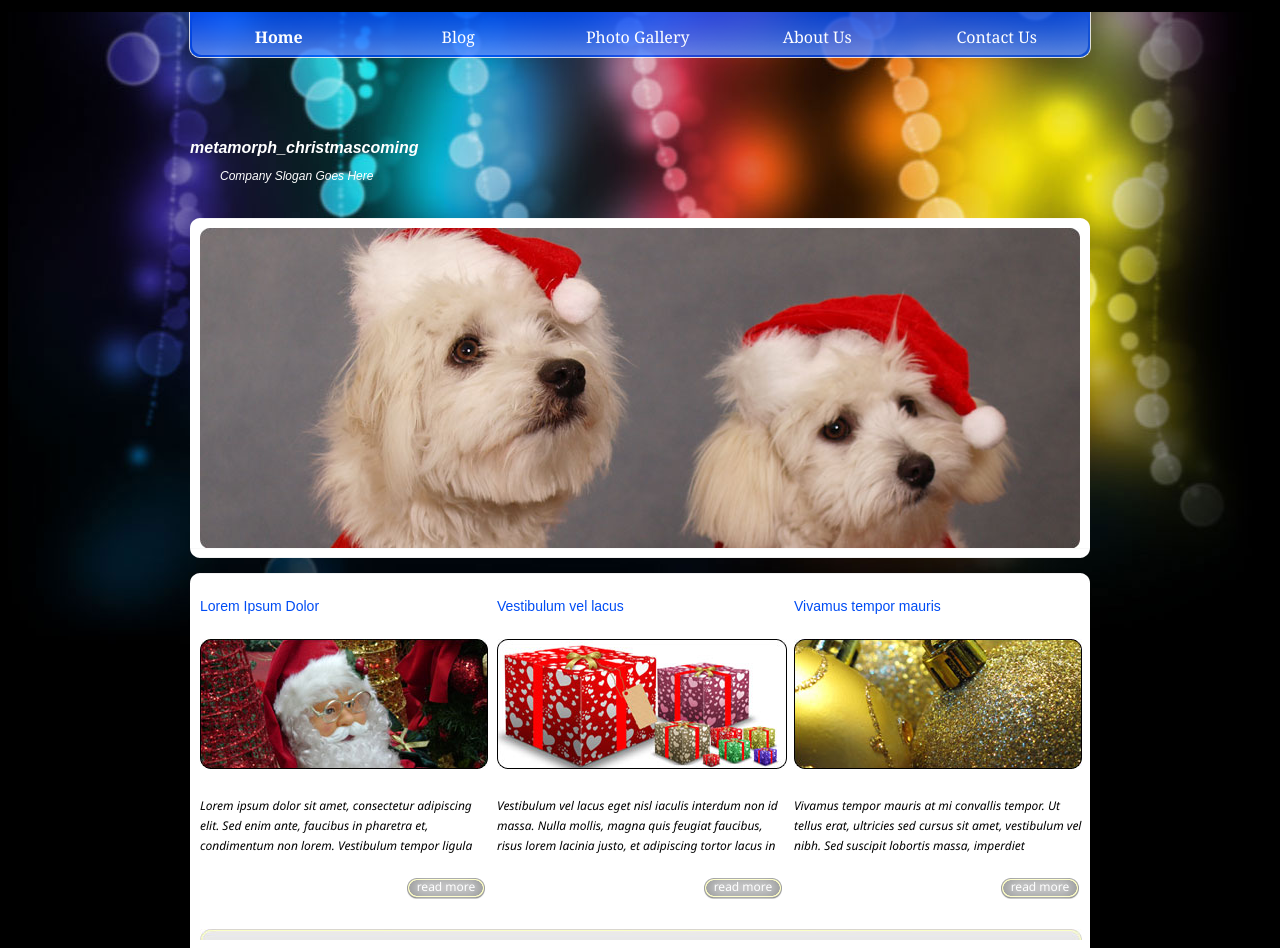
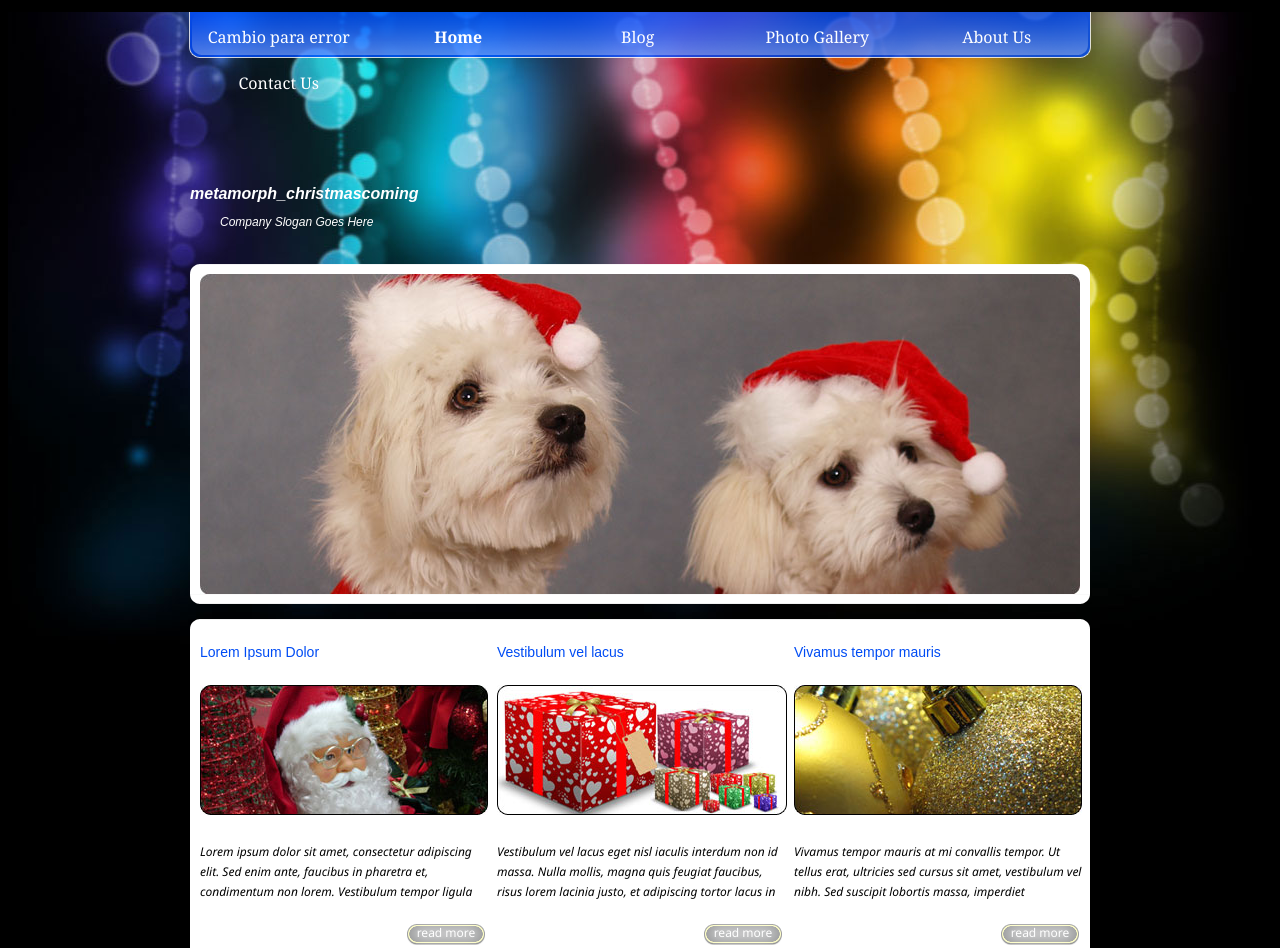
Before and after one commit to alvarosnfn/plantilla2, a plain HTML site: page index.html in a window 1280 px wide. Shown: the top 948 px of the page. Drawn offline with Linux system fonts and the light colour scheme.

Commit message:
Cambio para error

```diff
--- a/index.html
+++ b/index.html
@@ -18,6 +18,7 @@
         <div id="bg_top">
             <div id="menu">
                 <ul>
+		    <li><a href="#">Cambio para error</a></li>
                     <li><a href="index.html" class="active">Home</a></li>
                     <li><a href="blog.html">Blog</a></li>
                     <li><a href="gallery.html">Photo Gallery</a></li>
```
